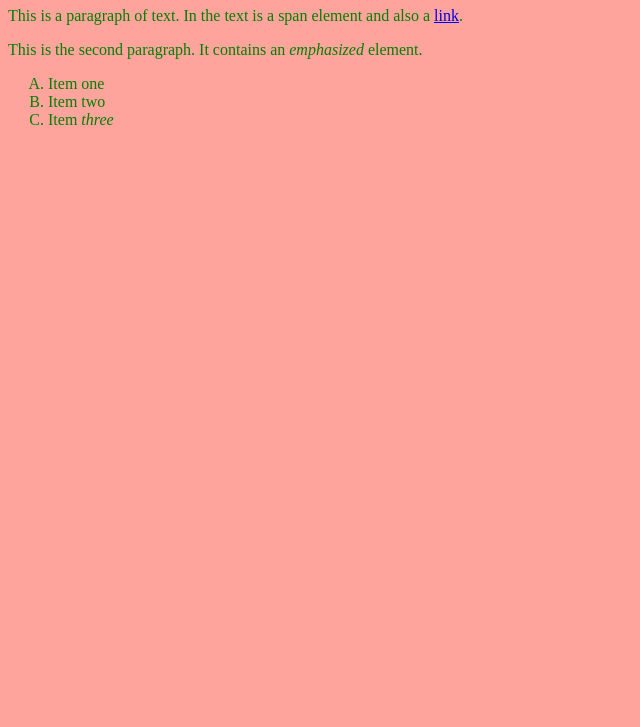
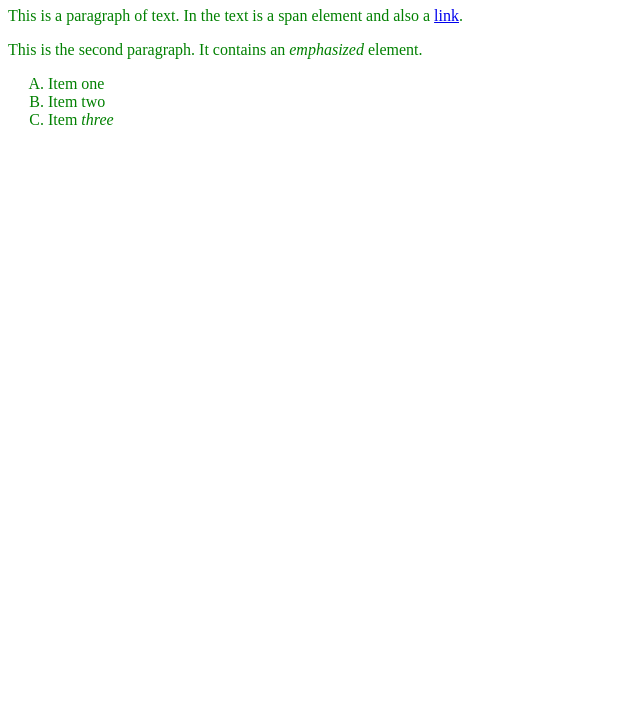
Before and after one commit to pulse-i3/disc.github.io, a plain HTML site: page index.html in a window 1280 px wide. Shown: the part 73-800 px from the top of the page, without its empty margins (0-640 px from the left). Drawn offline with Linux system fonts and the light colour scheme.

Commit message:
Update styles.css

```diff
--- a/styles.css
+++ b/styles.css
@@ -7,6 +7,3 @@ p, li {
 li {
   list-style-type: upper-alpha;
 }
-body {
-    background-color: #FFA39D;
-}
```
